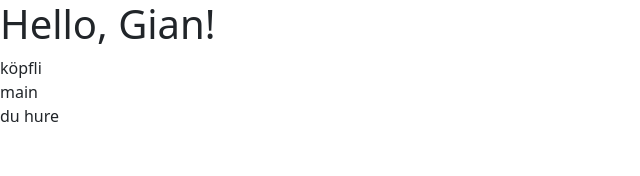
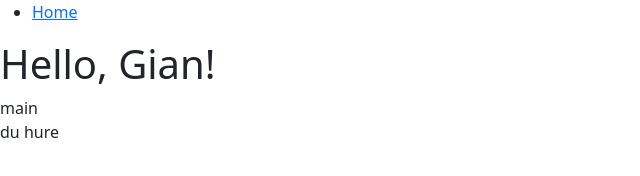
Before and after one commit to TelecomPTT/287, a plain HTML site: page index.html in a window 1280 px wide. Shown: the whole page, without its empty margins (0-640 px from the left). Drawn offline with nearby package versions, Linux system fonts and the light colour scheme.

```diff
--- a/index.html
+++ b/index.html
@@ -8,10 +8,15 @@
     <link href="https://cdn.jsdelivr.net/npm/bootstrap@5.2.0-beta1/dist/css/bootstrap.min.css" rel="stylesheet" integrity="sha384-0evHe/X+R7YkIZDRvuzKMRqM+OrBnVFBL6DOitfPri4tjfHxaWutUpFmBp4vmVor" crossorigin="anonymous">
 </head>
 <body>
+
+<header>
+    <nav>
+        <ul>
+            <li><a href="index.html">Home</a></li>
+        </ul>
+    </nav>
+</header>
 <h1>Hello, Gian!</h1>
-<header>
-    köpfli
-</header>
 <main>main</main>
 <footer>du hure</footer>
 <script src="https://cdn.jsdelivr.net/npm/bootstrap@5.2.0-beta1/dist/js/bootstrap.bundle.min.js" integrity="sha384-pprn3073KE6tl6bjs2QrFaJGz5/SUsLqktiwsUTF55Jfv3qYSDhgCecCxMW52nD2" crossorigin="anonymous"></script>
```
